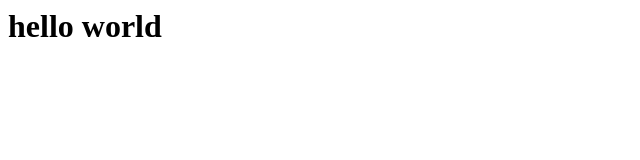
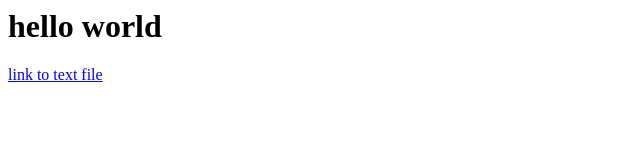
Before and after one commit to labkomsmakbo/latihan-git, a plain HTML site: page index.html in a window 1280 px wide. Shown: the whole page, without its empty margins (0-640 px from the left). Drawn offline with Linux system fonts and the light colour scheme.

Commit message:
Update index.html

```diff
--- a/index.html
+++ b/index.html
@@ -4,6 +4,6 @@
 </head>
 <body>
 <h1>hello world</h1>
-  <a href="123.txt"><p></p></a>
+  <a href="123.txt"><p>link to text file</p></a>
 </body>
 </html>
```
